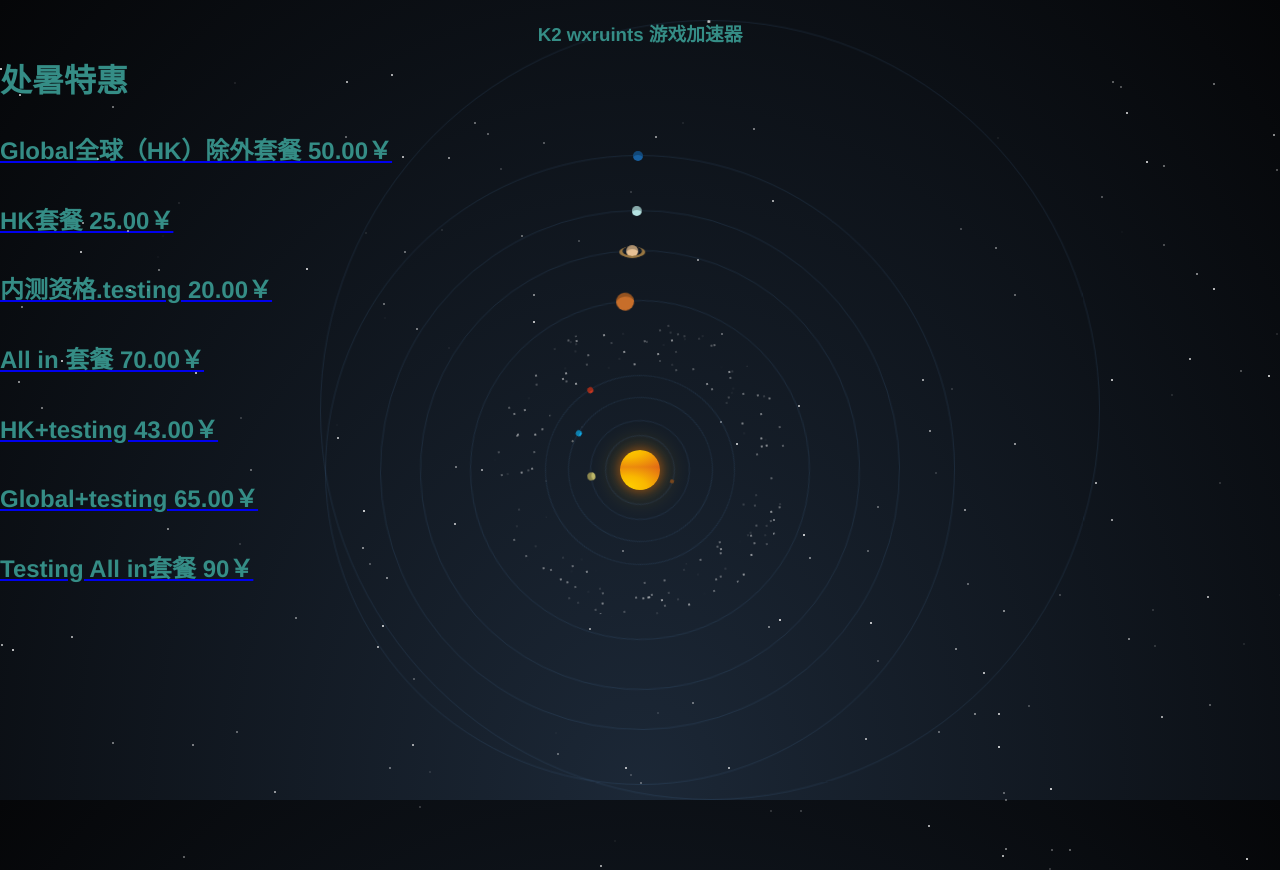
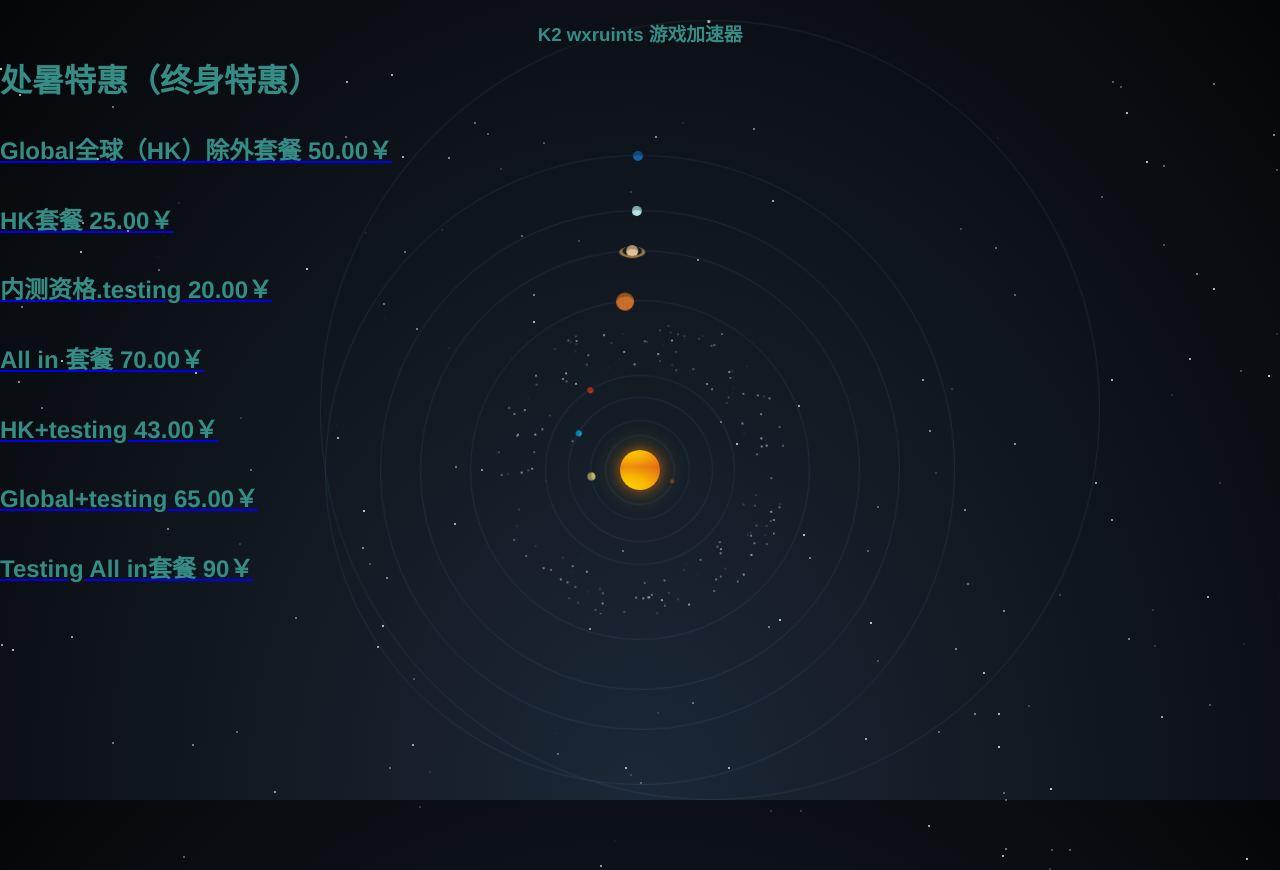
Before and after one commit to k2wxruints/k2wxruints.github.io, a plain HTML site: page pay/seal/chushusealx/index.html in a window 1280 px wide. Drawn offline with Linux system fonts and the light colour scheme.

Commit message:
Update index.html
Signed-off-by: k2wxruints <142986981+k2wxruints@users.noreply.github.com>

```diff
--- a/pay/seal/chushusealx/index.html
+++ b/pay/seal/chushusealx/index.html
@@ -1231,7 +1231,7 @@
   </head>
   <body>
     <div class="solar-syst">
-      <h1>         处暑特惠</h1>
+      <h1>         处暑特惠（终身特惠）</h1>
     </br>
     </br><a href="https://k2wxruints.github.io/pay/seal/chushusealx/global">
    <h2>Global全球（HK）除外套餐 50.00￥</h2></a>
```
